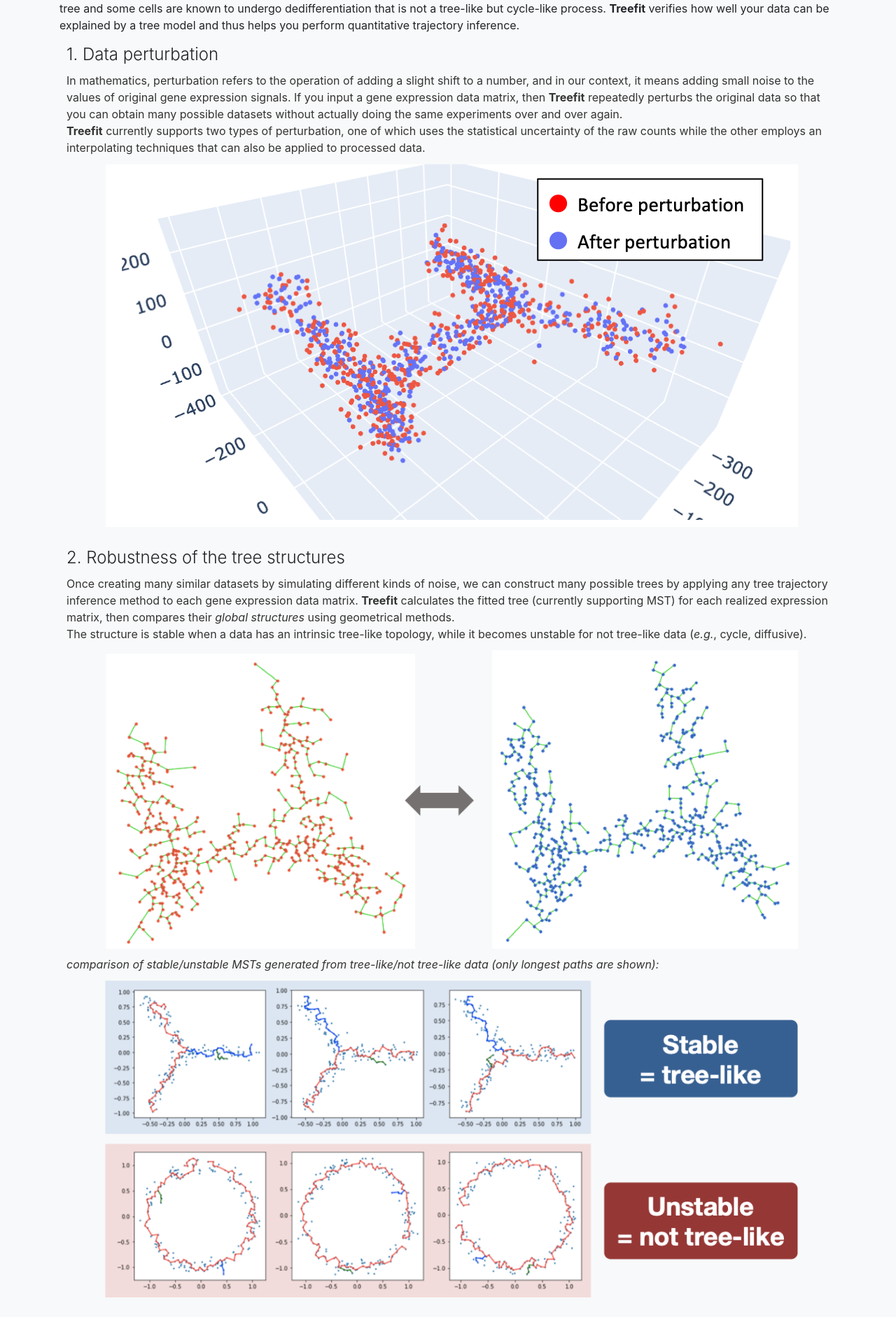
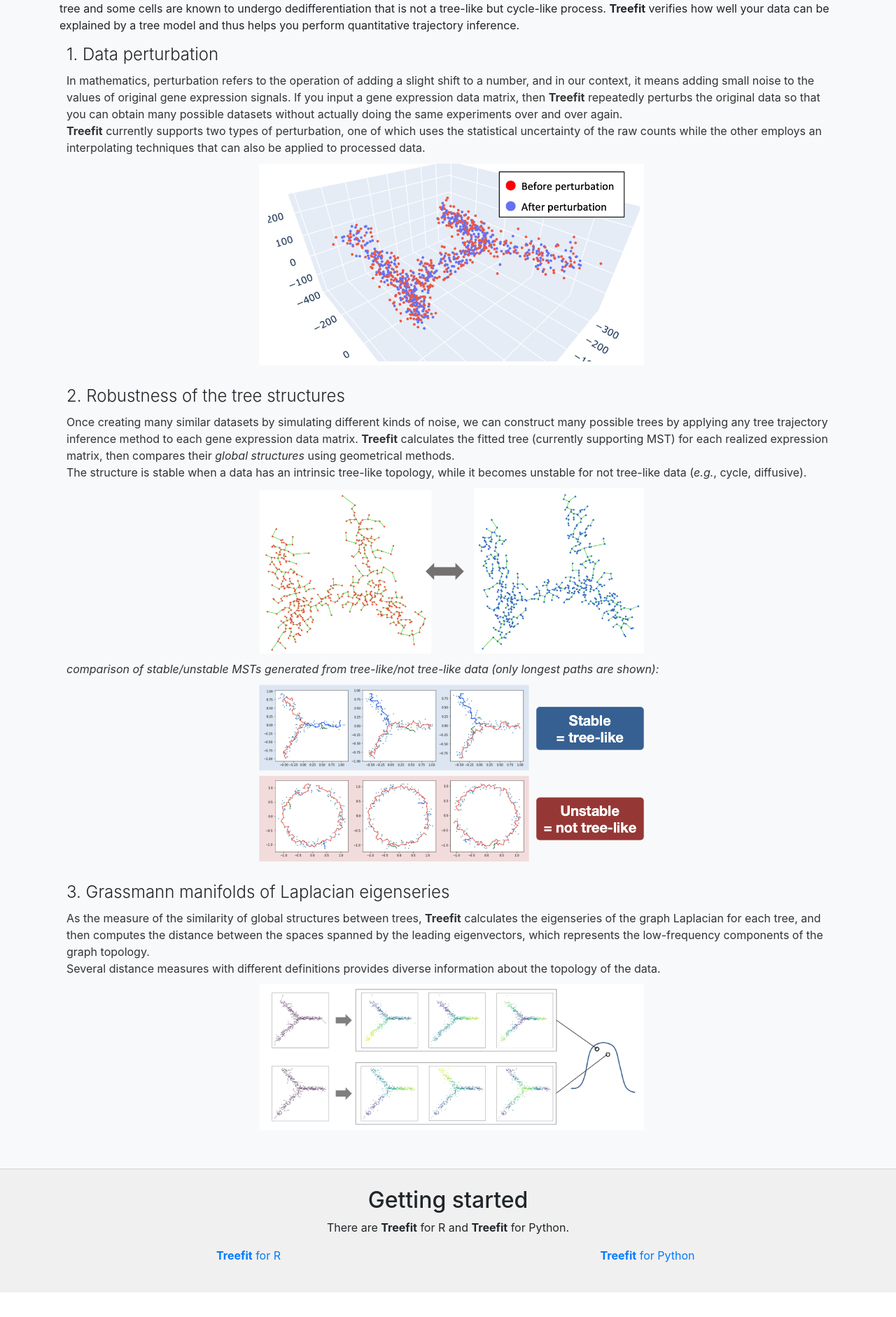
Before and after one commit to hayamizu-lab/hayamizu-lab.github.io, a Jekyll site: the page built from treefit/index.html, in a window 1280 px wide. Shown: the part 1192-3074 px from the top of the page at 70% size. Built offline with Jekyll 4.4.1, drawn with Linux system fonts in a browser that asks for light colours.

Commit message:
Reduce image size in theory

```diff
--- a/assets/stylesheets/main.scss
+++ b/assets/stylesheets/main.scss
@@ -98,10 +98,16 @@ footer {
       margin-bottom: 0;
       color: #333;
       img {
-        max-width: 90%;
+        max-width: 50%;
         display: inline-block;
         margin-top: 10px;
         margin-bottom: 10px;
+      }
+
+      @media screen and (max-width: $mobile_max_width) {
+        img {
+          max-width: 90%;
+        }
       }
     }
   }
```
